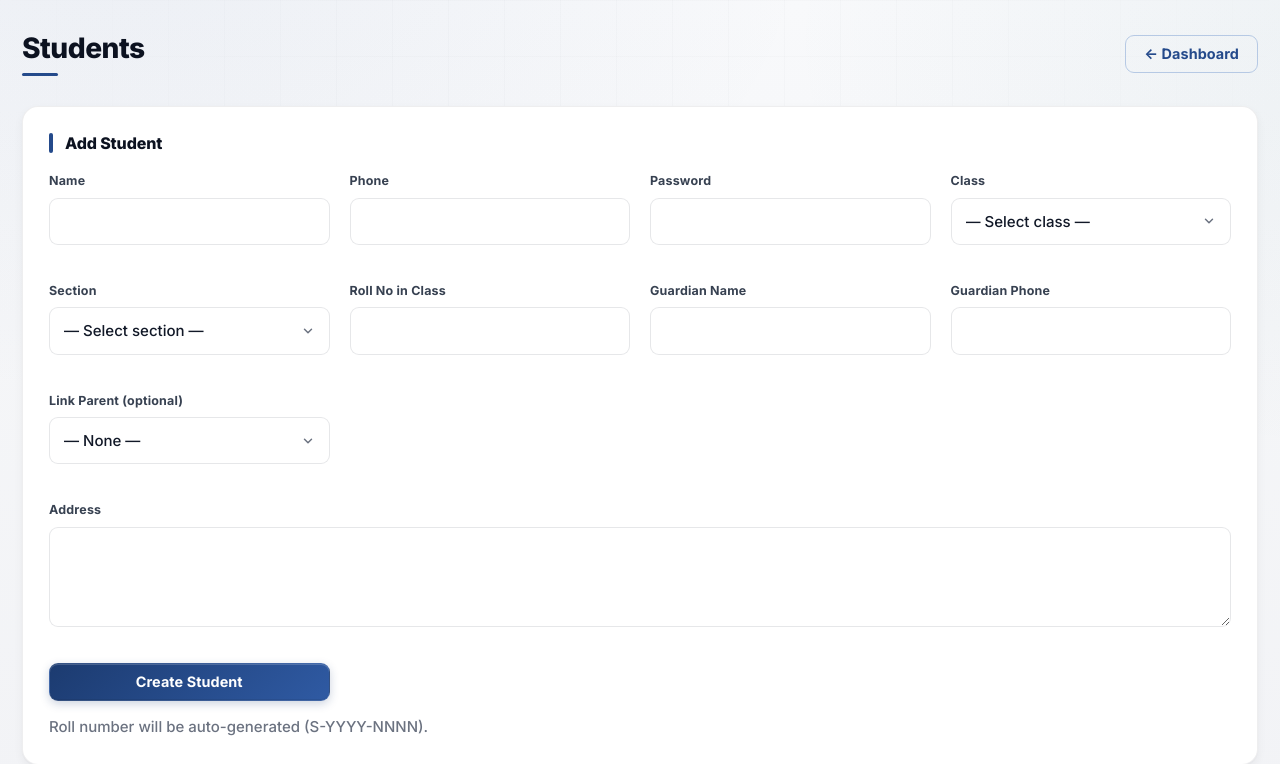
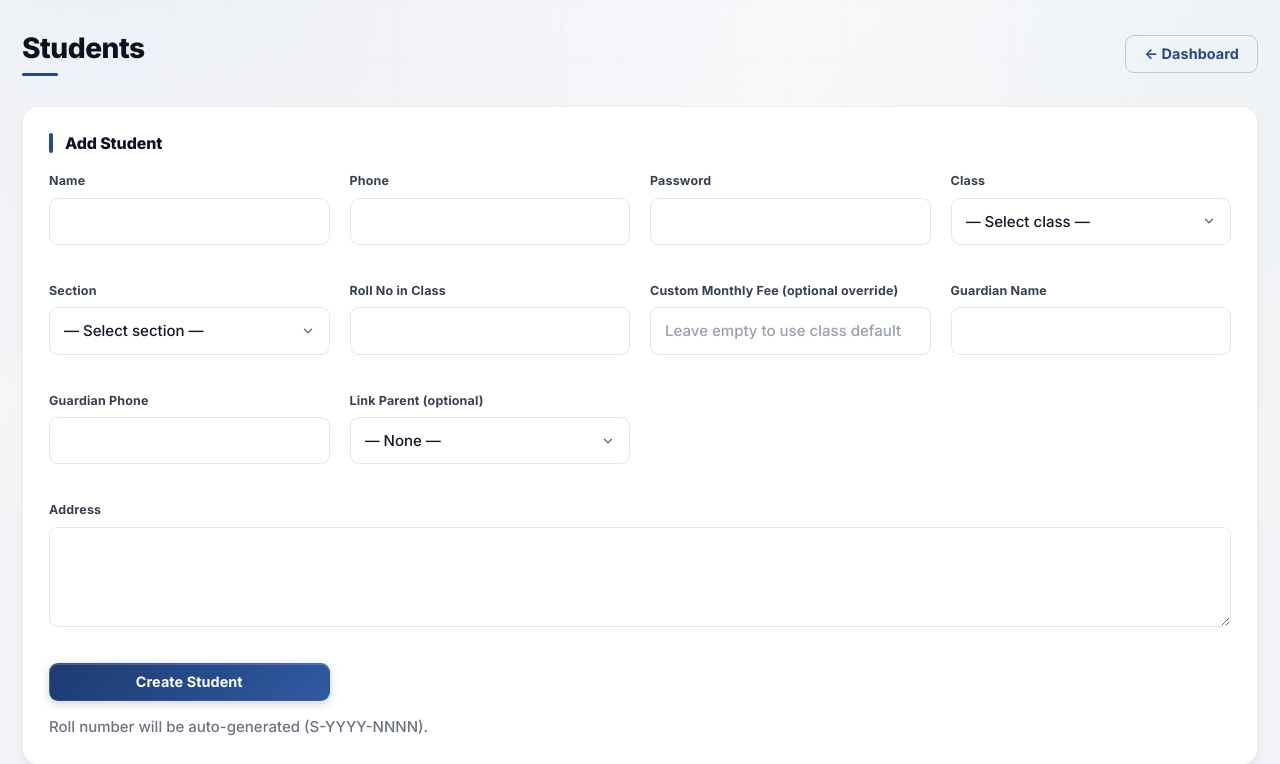
Before and after one commit to bosshanan123-ui/academy-management, a Flask app: template templates/super_admin/students.html in a window 1280 px wide. Shown: the top 764 px of the page. Run offline with Flask 3, Linux system fonts and the light colour scheme; the template is opened without the code that fills it, so the values that code supplies are empty.

Commit message:
Update students.html

```diff
--- a/templates/super_admin/students.html
+++ b/templates/super_admin/students.html
@@ -36,6 +36,11 @@
         <label>Roll No in Class</label>
         <input type="number" name="roll_no_in_class" min="1" />
       </div>
+      <div class="form-group">
+  <label>Custom Monthly Fee (optional override)</label>
+  <input type="number" step="0.01" name="custom_fee"
+         placeholder="Leave empty to use class default" />
+</div>
       <div class="form-group">
         <label>Guardian Name</label>
         <input type="text" name="guardian_name" />
```
